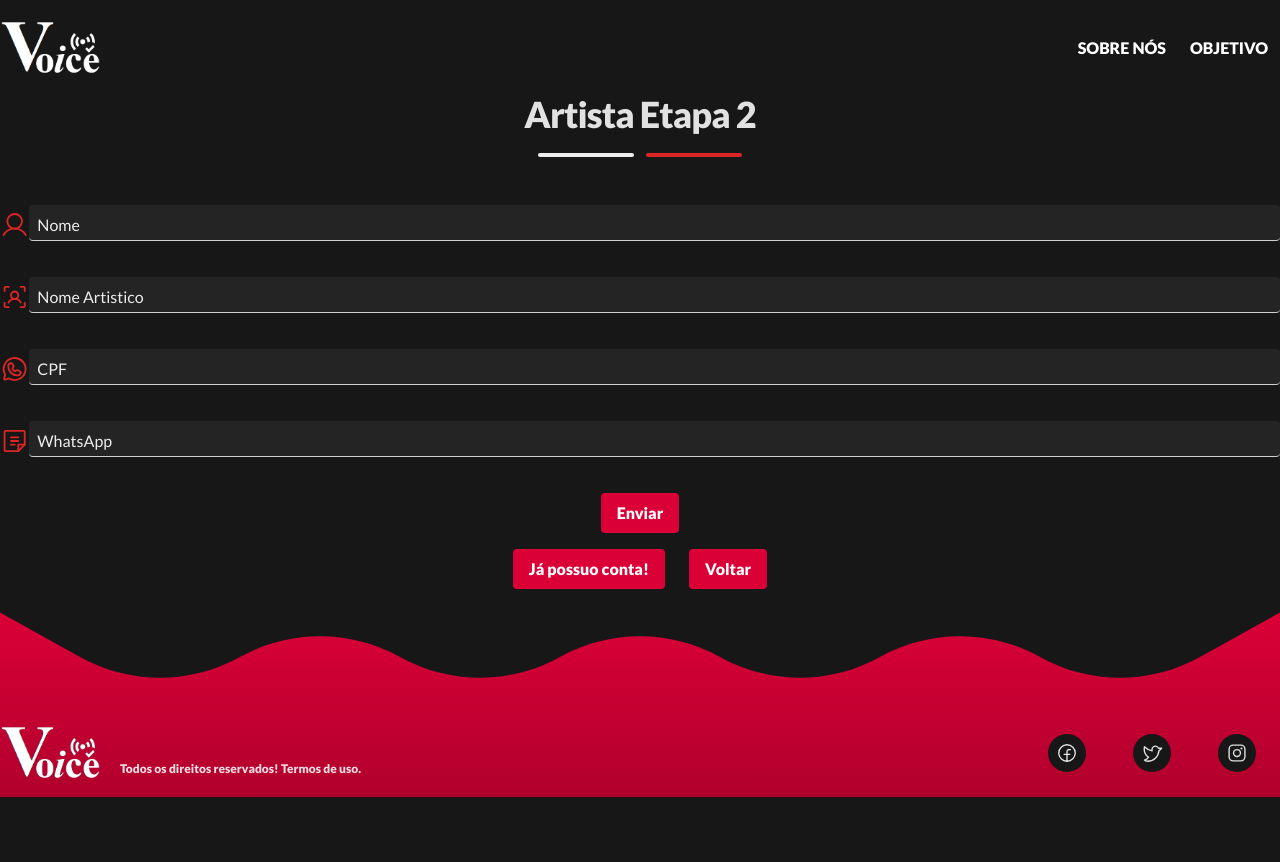
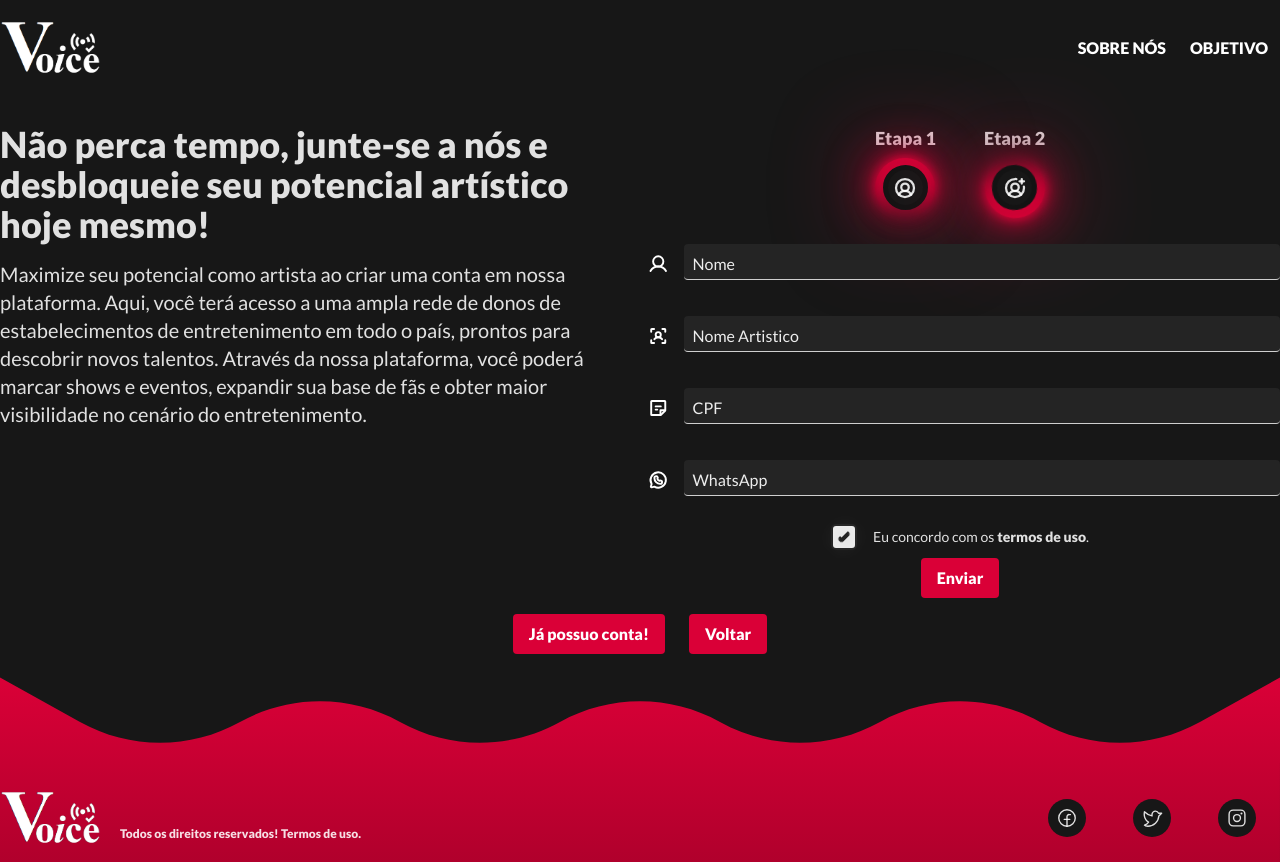
Before and after one commit to CaioSouzaC1/TccEtec2023, a React (Vite) app in the folder Front-End/: page /cadastra/artista/etapa/2 in a window 1280 px wide. Before the commit the page ends 800 px from the top, so only its background shows below. Built offline with nearby package versions, Linux system fonts and the light colour scheme; no server answers.

Commit message:
finalize artist step 2

```diff
--- /dev/null
+++ b/Front-End/src/Components/InputCheckbox/index.jsx
@@ -0,0 +1,10 @@
+import styles from "./styles.module.css";
+const InputCheckbox = (props) => {
+  return (
+    <label className={`${styles.container}`}>
+      <input defaultChecked={true} required={props.required} type="checkbox" />
+      <div className={`${styles.checkmark}`}></div>
+    </label>
+  );
+};
+export default InputCheckbox;
--- /dev/null
+++ b/Front-End/src/Components/InputCheckbox/styles.module.css
@@ -0,0 +1,66 @@
+.container input {
+  position: absolute;
+  opacity: 0;
+  cursor: pointer;
+  height: 0;
+  width: 0;
+}
+
+.container {
+  display: block;
+  position: relative;
+  cursor: pointer;
+  font-size: 20px;
+  user-select: none;
+}
+
+.checkmark {
+  position: relative;
+  top: 0;
+  left: 0;
+  height: 1.3em;
+  width: 1.3em;
+  background-color: #222222;
+  border-radius: 5px;
+  transition: all 0.5s;
+}
+
+.container input:checked ~ .checkmark {
+  background-color: #f0f0f0;
+  border: 2px solid #222222;
+}
+
+.checkmark:after {
+  content: "";
+  position: absolute;
+  display: none;
+  filter: drop-shadow(0 0 10px #888);
+}
+
+.container input:checked ~ .checkmark:after {
+  display: block;
+}
+
+.container .checkmark:after {
+  left: 8px;
+  top: 4px;
+  width: 0.3em;
+  height: 0.65em;
+  border: solid #222222;
+  border-width: 0 0.2em 0.2em 0;
+  border-radius: 4px;
+  transform: rotate(45deg);
+  animation: bounceFadeIn 0.5s cubic-bezier(0.165, 0.84, 0.44, 1);
+}
+
+@keyframes bounceFadeIn {
+  from {
+    transform: translate(0, -10px) rotate(45deg);
+    opacity: 0;
+  }
+
+  to {
+    transform: translate(0, 0) rotate(45deg);
+    opacity: 1;
+  }
+}
--- a/Front-End/src/Components/Stepper/index.jsx
+++ b/Front-End/src/Components/Stepper/index.jsx
@@ -4,7 +4,7 @@
   return (
     <>
       <div className="relative h-28">
-        <div class={`${styles.stepper} ${props.on ? styles.on : ""}`}>
+        <div className={`${styles.stepper} ${props.on ? styles.on : ""}`}>
           <span></span>
           <span></span>
           <span></span>
--- a/Front-End/src/Pages/Cadastra/ArtistaStep2/index.jsx
+++ b/Front-End/src/Pages/Cadastra/ArtistaStep2/index.jsx
@@ -14,8 +14,17 @@
 import ButtonBack from "../../../Components/ButtonBack";
 import arrayReplace from "../../../Utils/MyFunctions/arrayReplace";
 import ThePageText from "../../../Components/ThePageText";
-import { Note, User, UserFocus, WhatsappLogo } from "phosphor-react";
+import {
+  Note,
+  User,
+  UserCircle,
+  UserCirclePlus,
+  UserFocus,
+  WhatsappLogo,
+} from "phosphor-react";
 import { API_URL } from "../../../Utils/Admin";
+import Stepper from "../../../Components/Stepper";
+import InputCheckbox from "../../../Components/InputCheckbox";
 
 const CreateAccArtistaStepTwo = () => {
   //To Do: Não deixar o form enviável após o envio
@@ -88,16 +97,40 @@
 
   return (
     <>
-      <ThePageText text="Artista Etapa 2" />
+      <section className="flex flex-wrap mt-8">
+        <div className="w-full md:w-1/2">
+          <h1 className="text-4xl font-black md:pr-8 mb-4">
+            Não perca tempo, junte-se a nós e desbloqueie seu potencial
+            artístico hoje mesmo!
+          </h1>
+          <h2 className="font-regular text-xl mb-8 md:pr-8">
+            Maximize seu potencial como artista ao criar uma conta em nossa
+            plataforma. Aqui, você terá acesso a uma ampla rede de donos de
+            estabelecimentos de entretenimento em todo o país, prontos para
+            descobrir novos talentos. Através da nossa plataforma, você poderá
+            marcar shows e eventos, expandir sua base de fãs e obter maior
+            visibilidade no cenário do entretenimento.
+          </h2>
+        </div>
+        <form className="Form items-center w-full md:w-1/2" onSubmit={sendForm}>
+          <div className="flex flex-wrap w-full justify-center gap-12">
+            <Stepper
+              icon={<UserCircle size={24} weight="bold" />}
+              text="Etapa 1"
+            />
 
-      <div className="flex justify-center gap-3">
-        <div className="w-24 h-1 bg-[#ededed] rounded-lg"></div>
-        <div className="w-24 h-1 bg-red-600  rounded-lg"></div>
+            <Stepper
+              icon={<UserCirclePlus size={24} weight="bold" />}
+              text="Etapa 2"
+              on={true}
+            />
           </div>
-
-      <form className="Form mt-10 items-center" onSubmit={sendForm}>
           <div className="flex justify-center items-center">
-          <User size={30} className="mb-4 text-red-600" />
+            <User
+              size={22}
+              weight="bold"
+              className="text-white mb-4 ml-2 mr-4"
+            />
             <InputText
               class="Nome"
               label="Nome"
@@ -105,7 +138,11 @@
             ></InputText>
           </div>
           <div className="flex justify-center items-center">
-          <UserFocus size={30} className="mb-4 text-red-600" />
+            <UserFocus
+              size={22}
+              weight="bold"
+              className="text-white mb-4 ml-2 mr-4"
+            />
             <InputText
               class="NomeArtistico"
               label="Nome Artistico"
@@ -113,7 +150,11 @@
             ></InputText>
           </div>
           <div className="flex justify-center items-center">
-          <WhatsappLogo size={30} className="mb-4 text-red-600" />
+            <Note
+              size={22}
+              weight="bold"
+              className="text-white mb-4 ml-2 mr-4"
+            />
             <InputText
               class="cpf"
               label="CPF"
@@ -122,7 +163,11 @@
             ></InputText>
           </div>
           <div className="flex justify-center items-center">
-          <Note size={30} className="mb-4 text-red-600" />
+            <WhatsappLogo
+              size={22}
+              weight="bold"
+              className="text-white mb-4 ml-2 mr-4"
+            />
             <InputText
               class="whatsApp"
               label="WhatsApp"
@@ -130,11 +175,28 @@
               min="10"
             ></InputText>
           </div>
+          <div className="flex items-center justify-center">
+            <InputCheckbox required={true} />
+            <p className="text-sm pl-4">
+              Eu concordo com os{" "}
+              <a
+                className="font-bold"
+                href="/termos-de-uso"
+                target="_blank"
+                rel="noopener noreferrer"
+              >
+                termos de uso
+              </a>
+              .
+            </p>
+          </div>
           <div className="flex flex-col items-center">
             <Button text="Enviar"></Button>
           </div>
           <ToastContainer />
         </form>
+      </section>
+
       <div className="flex justify-center gap-2">
         <Link to={"../login"}>
           <Button text="Já possuo conta!"></Button>
--- a/Front-End/src/Pages/UseTerms/index.jsx
+++ b/Front-End/src/Pages/UseTerms/index.jsx
@@ -6,8 +6,8 @@
         <li className="my-4">
           <h6 className="text-lg">
             {" "}
-            <span className="font-bold text-xl">1 -</span> Cadastro e Perfil de
-            Usuário:
+            <span className="font-bold text-xl">1 -</span> Cadastro e perfil de
+            usuário:
           </h6>
           <p>• Ao se cadastrar, forneça informações precisas e atualizadas.</p>
           <p>
```
Also changed, not shown: Front-End/Todo.txt. Lines whose indentation alone changed are shown as unchanged.
